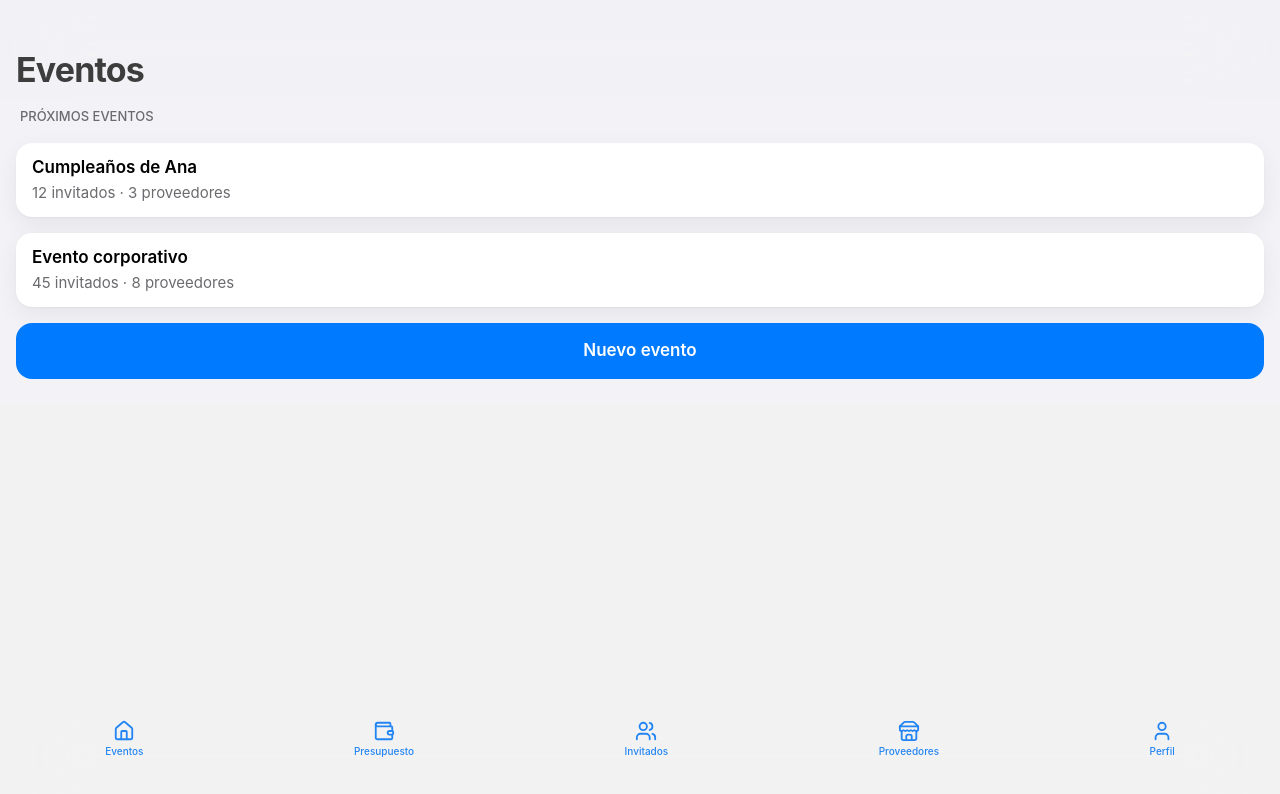
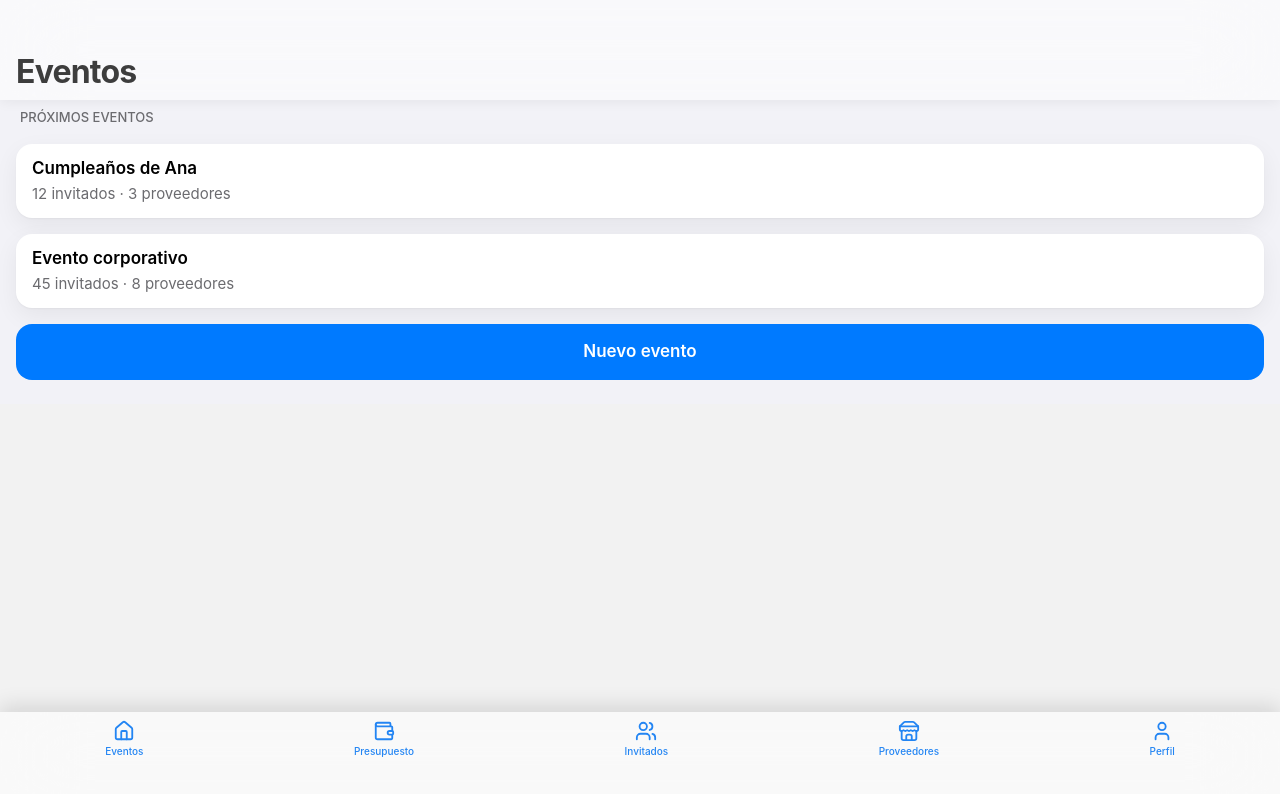
Before and after one commit to panchoroggero-svg/PlannIt, a React (Vite) app: page / in a window 1280 px wide. Shown: the top 794 px of the page. Built offline with nearby package versions, Linux system fonts and the light colour scheme.

Commit message:
style: increase glassmorphism/transparency and refine active tab behavior

```diff
--- a/src/app/components/IosHeader.tsx
+++ b/src/app/components/IosHeader.tsx
@@ -24,8 +24,9 @@ export default function IosHeader({ title }: IosHeaderProps) {
       "
       style={{ paddingTop: "env(safe-area-inset-top)" }}
     >
-      {/* MISMO material que la barra inferior: fondo + blur + más transparencia */}
-      <div className="bg-[#F2F2F2]/35 backdrop-blur-2xl">
+      {/* MISMO material que la barra inferior:
+          muy transparente, blur fuerte, sin borde */}
+      <div className="bg-white/55 backdrop-blur-2xl shadow-[0_2px_12px_rgba(0,0,0,0.06)]">
         {/* Header chico (colapsado) */}
         <div
           className={`
@@ -40,13 +41,17 @@ export default function IosHeader({ title }: IosHeaderProps) {
           </span>
         </div>
 
-        {/* Large Title un poco más arriba, caja más compacta */}
-        <div className="px-4 pb-1 pt-0">
+        {/* Large Title: un poco más arriba y caja más baja */}
+        <div className="px-4 pb-1 pt-1">
           <h1
             className={`
-              text-[34px] font-bold tracking-tight text-[#3D3D3D]
+              text-[32px] font-bold tracking-tight text-[#3D3D3D]
               transition-all duration-200
-              ${collapsed ? "opacity-0 translate-y-2" : "opacity-100"}
+              ${
+                collapsed
+                  ? "opacity-0 translate-y-2"
+                  : "opacity-100 translate-y-0"
+              }
             `}
           >
             {title}
--- a/src/app/components/Layout.tsx
+++ b/src/app/components/Layout.tsx
@@ -19,8 +19,8 @@ export function Layout() {
         "
         style={{ paddingBottom: "env(safe-area-inset-bottom)" }}
       >
-        {/* Vidrio difuminado, MÁS transparente, sin línea */}
-        <div className="bg-[#F2F2F2]/35 backdrop-blur-2xl">
+        {/* Mucho más transparente, sin línea, con leve sombra tipo iOS */}
+        <div className="bg-white/55 backdrop-blur-2xl shadow-[0_-6px_20px_rgba(0,0,0,0.12)]">
           <div
             className="
               h-[88px]
@@ -59,11 +59,12 @@ function Tab({
         no-underline
         ${
           isActive
-            ? "text-[#2385F3]"    /* seleccionado: azul PlanIt */
-            : "text-[#A0A0A5]"    /* no seleccionados: gris más claro */
+            ? "text-[#2385F3]"    /* SOLO seleccionada en azul PlanIt */
+            : "text-[#A0A0A5]"    /* resto gris claro */
         }
         `
       }
+      end
     >
       {icon}
       <span className="no-underline">{label}</span>
```
